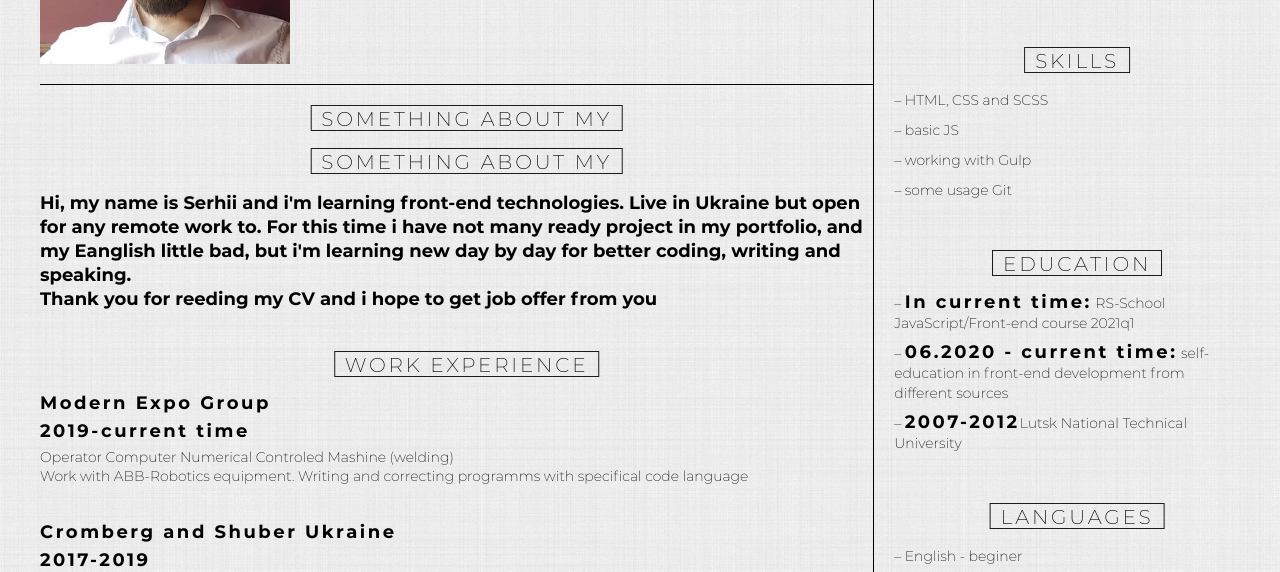
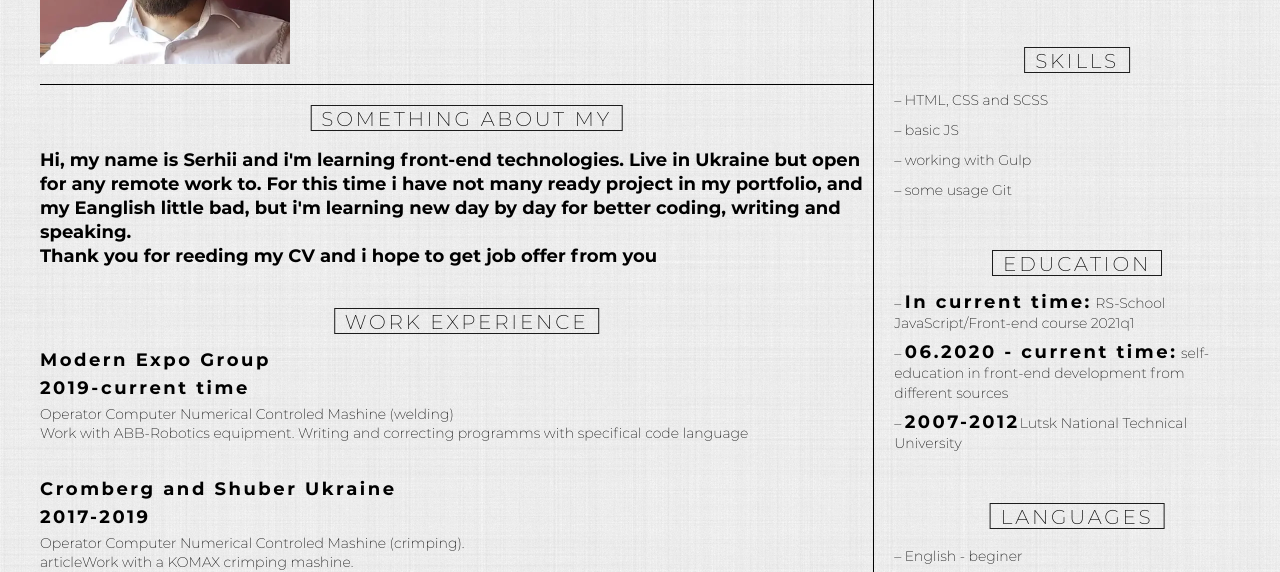
Before and after one commit to PaCCiFFisT/rsschool-cv, a plain HTML site: page index.html in a window 1280 px wide. Shown: the part 228-800 px from the top of the page. Drawn offline with nearby package versions, Linux system fonts and the light colour scheme; files whose address does not match are found by name.

Commit message:
refactor: correct semantic

```diff
--- a/css/style.css
+++ b/css/style.css
@@ -108,6 +108,14 @@ h6 {
   src: url("../fonts/Montserrat-ExtraLight.woff") format("woff"), url("../fonts/Montserrat-ExtraLight.woff2") format("woff2");
   font-weight: 200;
   font-style: normal;
+}
+
+.visually-hidden {
+  position: absolute;
+  clip: rect(0 0 0 0);
+  width: 1px;
+  height: 1px;
+  margin: -1px;
 }
 
 body {
--- a/index.html
+++ b/index.html
@@ -26,7 +26,7 @@
 
 				</header>
 				<section class="about">
-					<h2 visually-hidden>Something about my</h2>
+					<h2 class="visually-hidden">Something about my</h2>
 
 					<article class="about__article">
 						<h2>Something about my</h2>
```
